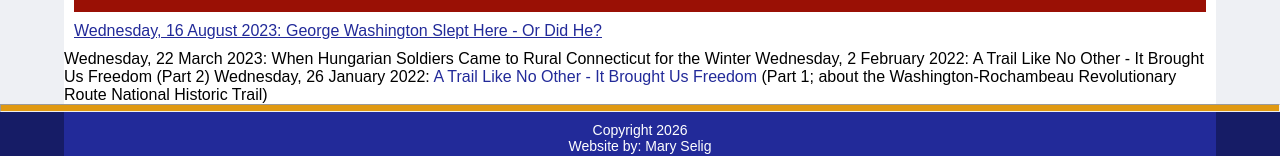
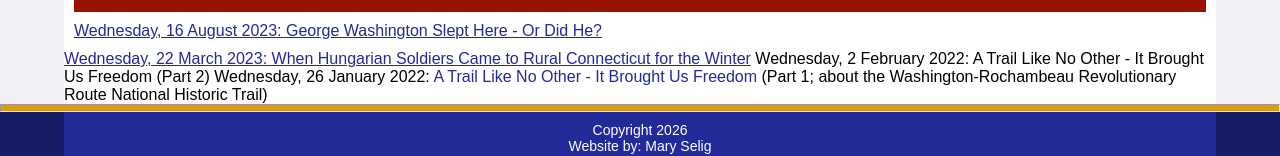
Before and after one commit to seligmar/robert-a-selig, a Next.js app in the folder robert-a-selig/: page /multimedia in a window 1280 px wide. Shown: the part 3742-3898 px from the top of the page. Built offline with nearby package versions, Linux system fonts and the light colour scheme.

Commit message:
started adding youtube videos links

```diff
--- a/robert-a-selig/src/app/multimedia/page.tsx
+++ b/robert-a-selig/src/app/multimedia/page.tsx
@@ -133,9 +133,12 @@ export default function multimedia() {
           </a>
         </div>
         <div>
-          Wednesday, 22 March 2023: When Hungarian Soldiers Came to Rural
-          Connecticut for the Winter Wednesday, 2 February 2022: A Trail Like No
-          Other - It Brought Us Freedom (Part 2) Wednesday, 26 January 2022:{' '}
+          <a href='https://amazingtalesct.podbean.com/e/when-hungarian-soldiers-came-to-rural-connecticut-for-the-winter/'>
+            Wednesday, 22 March 2023: When Hungarian Soldiers Came to Rural
+            Connecticut for the Winter
+          </a>{' '}
+          Wednesday, 2 February 2022: A Trail Like No Other - It Brought Us
+          Freedom (Part 2) Wednesday, 26 January 2022:{' '}
           <a>A Trail Like No Other - It Brought Us Freedom </a>(Part 1; about
           the Washington-Rochambeau Revolutionary Route National Historic Trail)
         </div>
```
